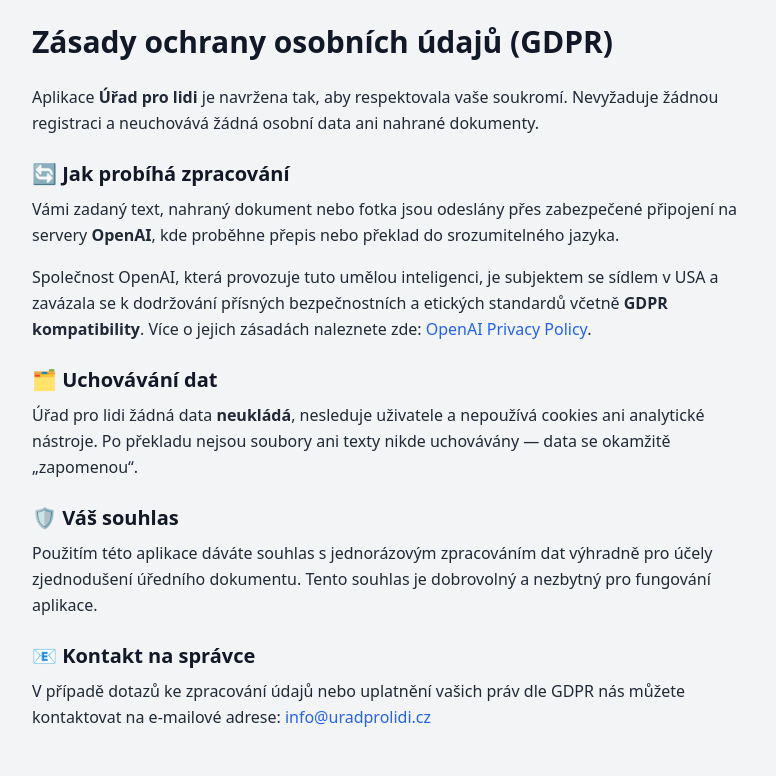
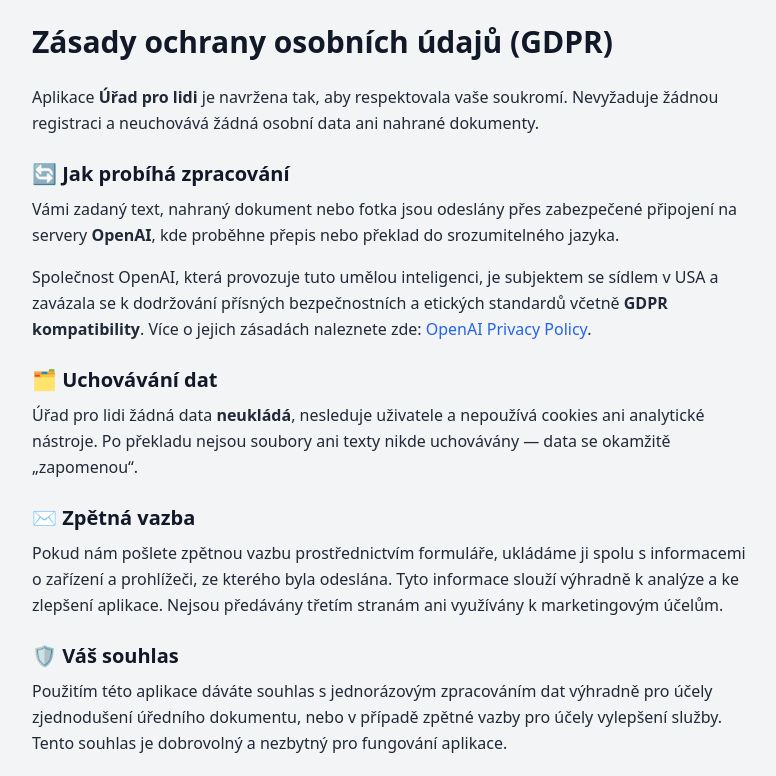
Before and after one commit to JiriTill/uradprolidi, a React (Vite) app: page /gdpr in a window 1280 px wide. Shown: the top 776 px of the page, without its empty margins (248-1024 px from the left). Built offline with nearby package versions, Linux system fonts and the light colour scheme.

Commit message:
Update GDPR.jsx

```diff
--- a/src/pages/GDPR.jsx
+++ b/src/pages/GDPR.jsx
@@ -24,9 +24,14 @@ export default function GDPR() {
           Úřad pro lidi žádná data <strong>neukládá</strong>, nesleduje uživatele a nepoužívá cookies ani analytické nástroje. Po překladu nejsou soubory ani texty nikde uchovávány — data se okamžitě „zapomenou“.
         </p>
 
+        <h2 className="text-xl font-semibold mt-6 mb-2 text-gray-900">✉️ Zpětná vazba</h2>
+        <p className="mb-4 text-gray-800 leading-relaxed">
+          Pokud nám pošlete zpětnou vazbu prostřednictvím formuláře, ukládáme ji spolu s informacemi o zařízení a prohlížeči, ze kterého byla odeslána. Tyto informace slouží výhradně k analýze a ke zlepšení aplikace. Nejsou předávány třetím stranám ani využívány k marketingovým účelům.
+        </p>
+
         <h2 className="text-xl font-semibold mt-6 mb-2 text-gray-900">🛡️ Váš souhlas</h2>
         <p className="mb-4 text-gray-800 leading-relaxed">
-          Použitím této aplikace dáváte souhlas s jednorázovým zpracováním dat výhradně pro účely zjednodušení úředního dokumentu. Tento souhlas je dobrovolný a nezbytný pro fungování aplikace.
+          Použitím této aplikace dáváte souhlas s jednorázovým zpracováním dat výhradně pro účely zjednodušení úředního dokumentu, nebo v případě zpětné vazby pro účely vylepšení služby. Tento souhlas je dobrovolný a nezbytný pro fungování aplikace.
         </p>
 
         <h2 className="text-xl font-semibold mt-6 mb-2 text-gray-900">📧 Kontakt na správce</h2>
```
